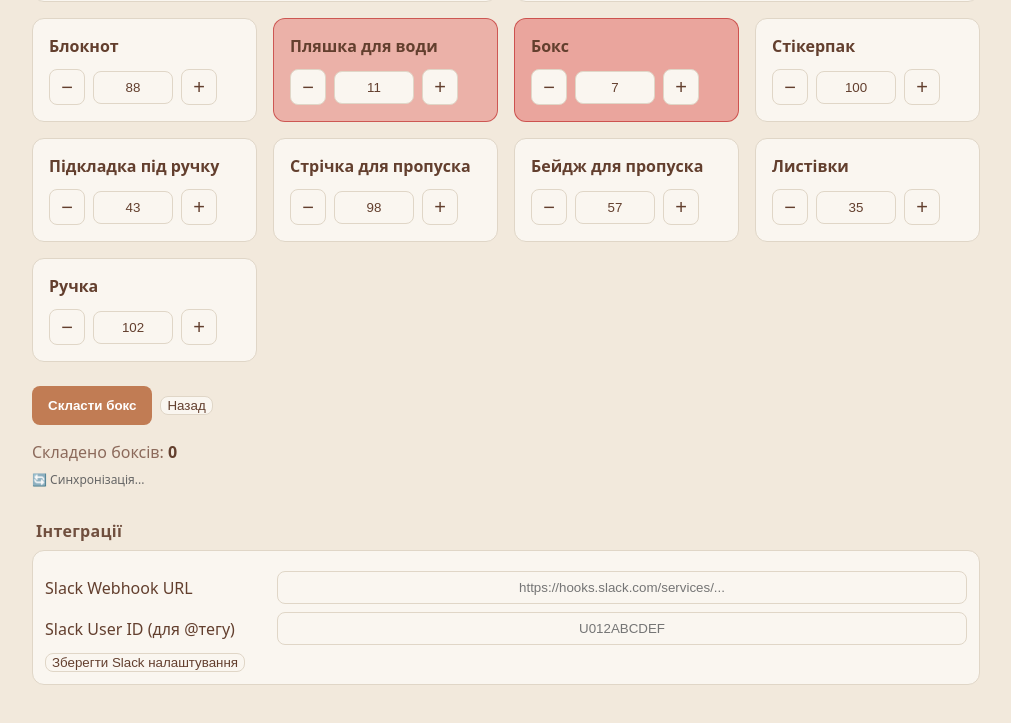
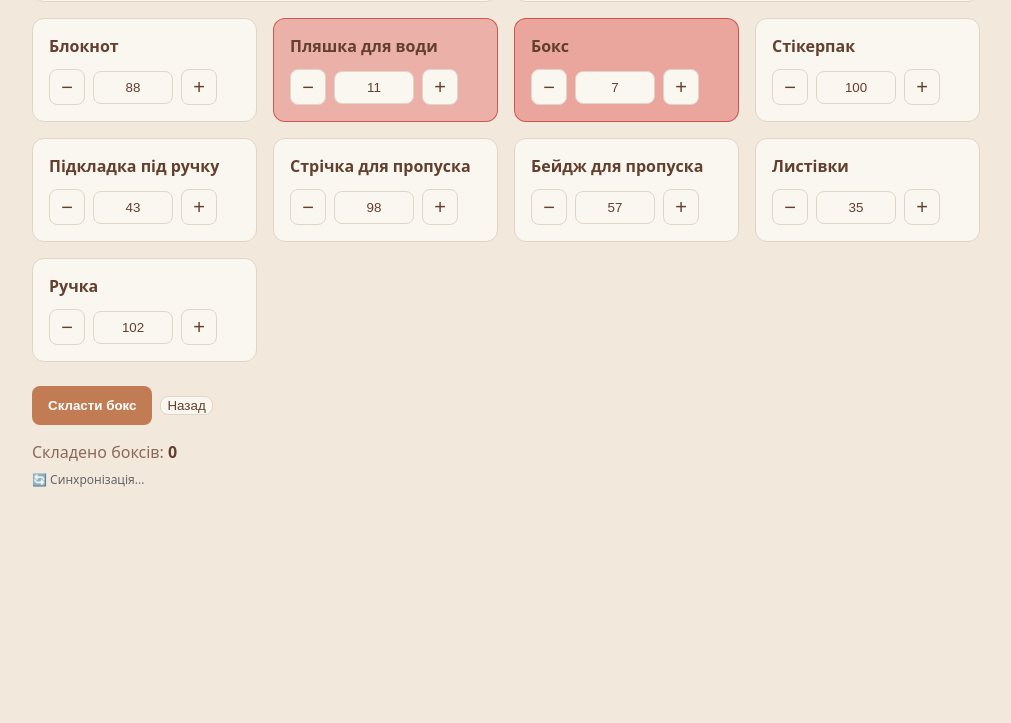
Before and after one commit to katerynasmola/merch-count, a website: page index.html in a window 1280 px wide. Shown: the part 958-1681 px from the top of the page, without its empty margins (134-1145 px from the left). After the commit the page ends 1510 px from the top, so only its background shows below. Drawn offline with Linux system fonts and the light colour scheme; no server answers.

Commit message:
Update index.html

```diff
--- a/index.html
+++ b/index.html
@@ -340,7 +340,7 @@
         </div>
       </section>
 
-      <section class="integrations">
+   <!--<section class="integrations">
         <div class="section-title">Інтеграції</div>
         <div class="integration slack">
           <div class="integration__row">
@@ -356,7 +356,7 @@
             <span id="slackSavedMsg" class="message" aria-live="polite"></span>
           </div>
         </div>
-      </section>
+      </section>-->
     </main>
 
     <script src="./script.js"></script>
```
